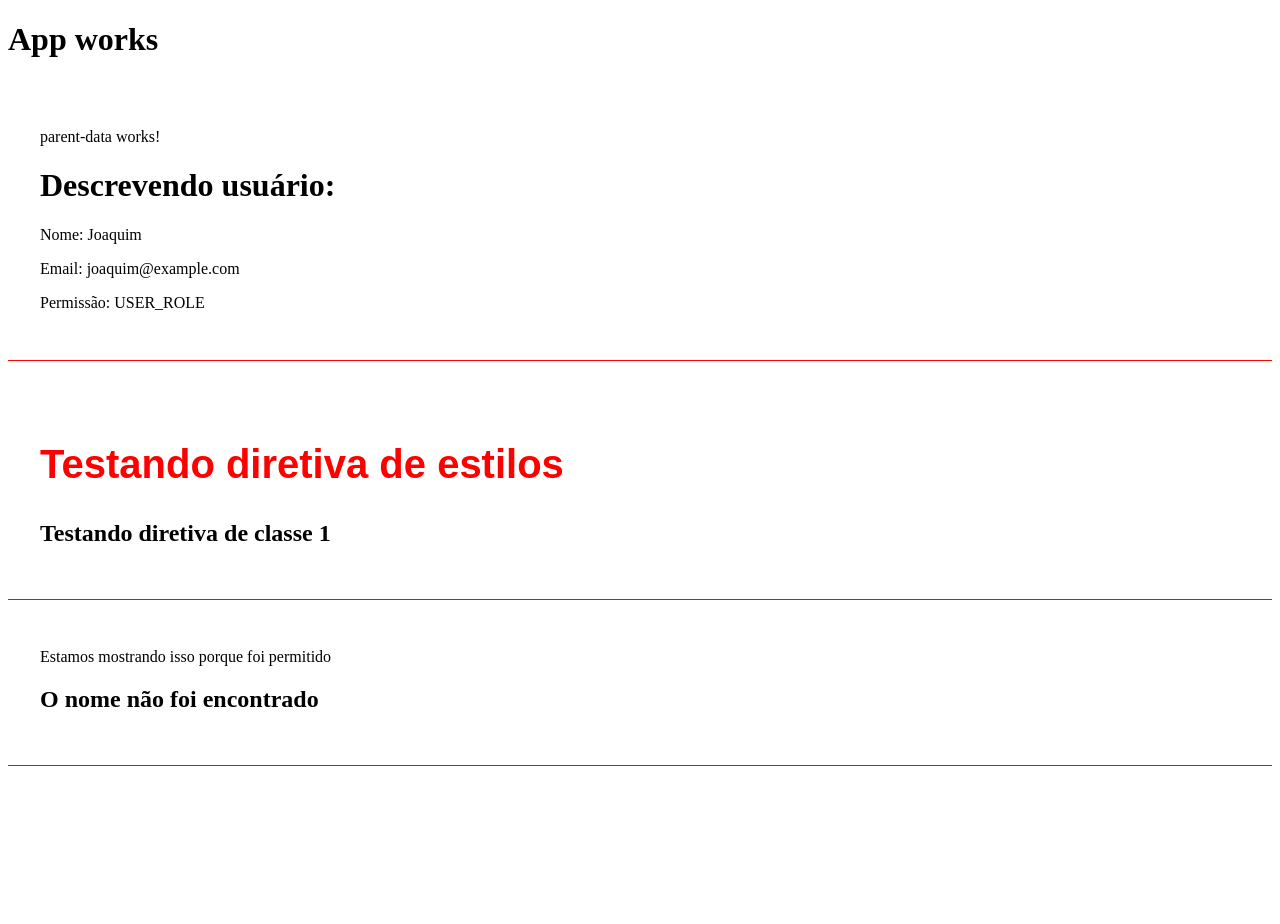
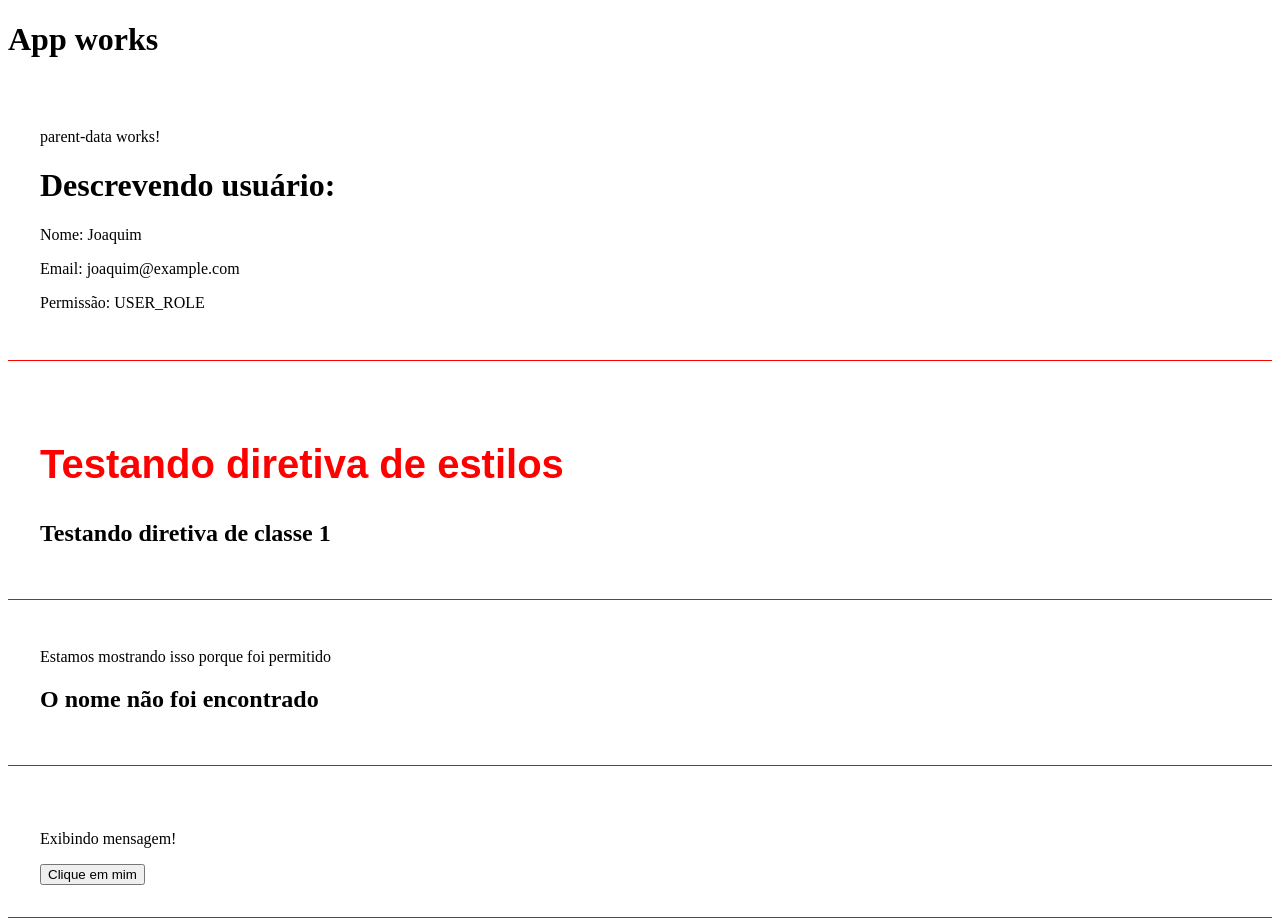
Before and after one commit to gustavops02/angular-from-scratch, an Angular app: page / in a window 1280 px wide. Shown: the top 924 px of the page. Built offline with nearby package versions, Linux system fonts and the light colour scheme.

Commit message:
[feat] trabalhando com evento de click

```diff
--- a/src/app/app.component.html
+++ b/src/app/app.component.html
@@ -2,6 +2,6 @@
 <parent-data [data] = "userData"></parent-data>
 <app-directives></app-directives>
 <app-if-render></app-if-render>
-
+<app-events></app-events>
 
 <router-outlet></router-outlet>
--- a/src/app/app.module.ts
+++ b/src/app/app.module.ts
@@ -6,13 +6,15 @@ import { AppComponent } from './app.component';
 import { ParentDataComponent } from './components/parent-data/parent-data.component';
 import { DirectivesComponent } from './components/directives/directives.component';
 import { IfRenderComponent } from './components/if-render/if-render.component';
+import { EventsComponent } from './components/events/events.component';
 
 @NgModule({
   declarations: [
     AppComponent,
     ParentDataComponent,
     DirectivesComponent,
-    IfRenderComponent
+    IfRenderComponent,
+    EventsComponent
   ],
   imports: [
     BrowserModule,
--- /dev/null
+++ b/src/app/components/events/events.component.html
@@ -0,0 +1,5 @@
+<div class="class">
+    <p *ngIf="show">Exibindo mensagem!</p>
+
+    <button (click)="showMessage()">Clique em mim</button> <!-- evento de click -->
+</div>
--- /dev/null
+++ b/src/app/components/events/events.component.ts
@@ -0,0 +1,16 @@
+import { Component } from '@angular/core';
+
+@Component({
+  selector: 'app-events',
+  templateUrl: './events.component.html',
+  styleUrl: './events.component.css'
+})
+export class EventsComponent {
+
+  show:boolean = true;
+
+  showMessage(): void {
+    this.show= !this.show; //toggle
+  }
+
+}
```
Also changed, not shown: src/app/components/events/events.component.css (added), 1 other file (tests, documents, lock files or other folders).
